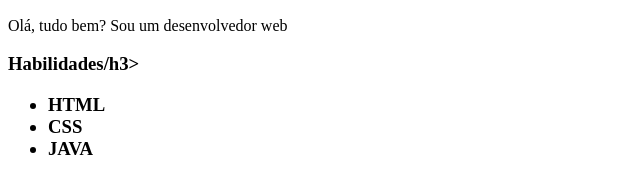
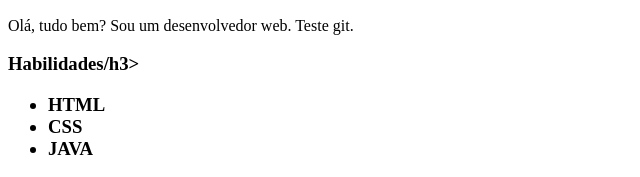
Before and after one commit to RodrigoPadilha33/Curso-senai, a plain HTML site: page index.html in a window 1280 px wide. Shown: the part 522-699 px from the top of the page, 0-640 px from the left. Drawn offline with Linux system fonts and the light colour scheme.

Commit message:
teste git.

```diff
--- a/index.html
+++ b/index.html
@@ -28,7 +28,8 @@
         <img src="https://store-images.microsoft.com/image/apps.59356.9007199266251377.f0912944-efa6-4ba4-8068-ef6667d259f2.e3ce1914-2bb6-4135-a508-b24b20b9393a?h=210"
             alt="" title=" imagem de face">
         <article>
-            <p> Olá, tudo bem? Sou um desenvolvedor web
+            <p> Olá, tudo bem? Sou um desenvolvedor web. Teste git.
+
 
             </p>
 
```
